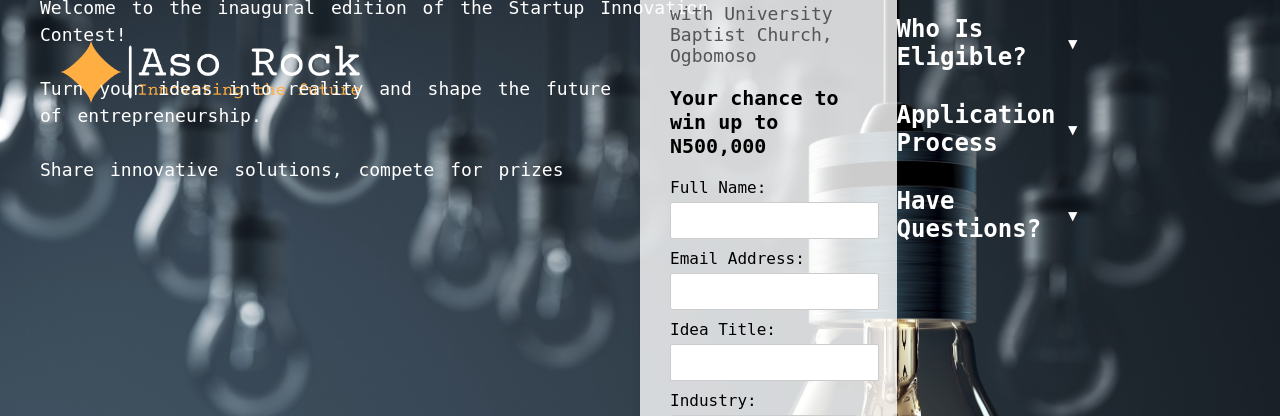
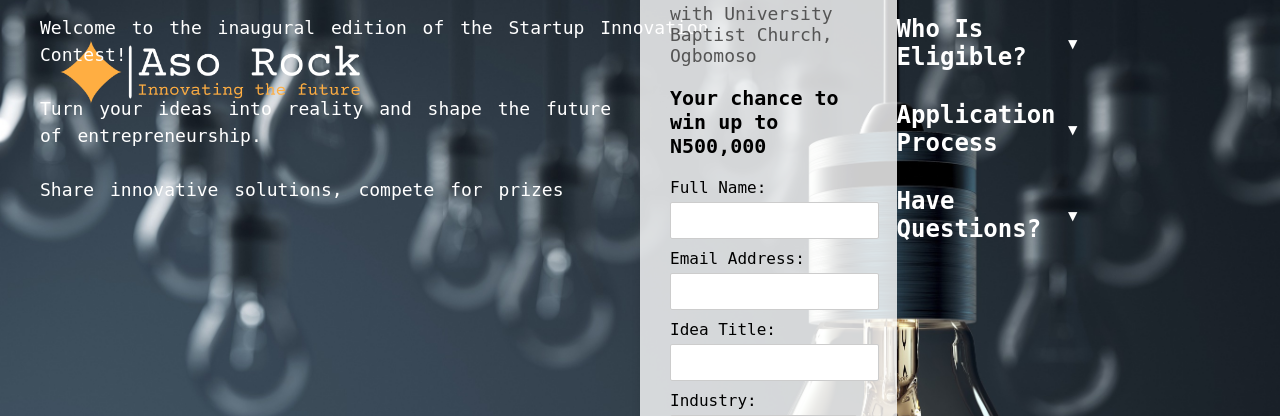
Before and after one commit to wolebadmus/Startup_Innovate, a Flask app: page / in a window 1280 px wide; the page is wider, and only the part inside the window is pictured. Shown: the top 416 px of that part. Run offline with Flask 3, Linux system fonts and the light colour scheme.

Commit message:
Update styles.css

```diff
--- a/static/styles.css
+++ b/static/styles.css
@@ -52,7 +52,7 @@
     font-family: 'Courier Prime', monospace;
     font-size: 18px;
     margin-left: 40px; /* Add space between the typewriter text and the form */
-    margin-top: 180px;
+    margin-top: 200px;
 }
 
 .container {
```
